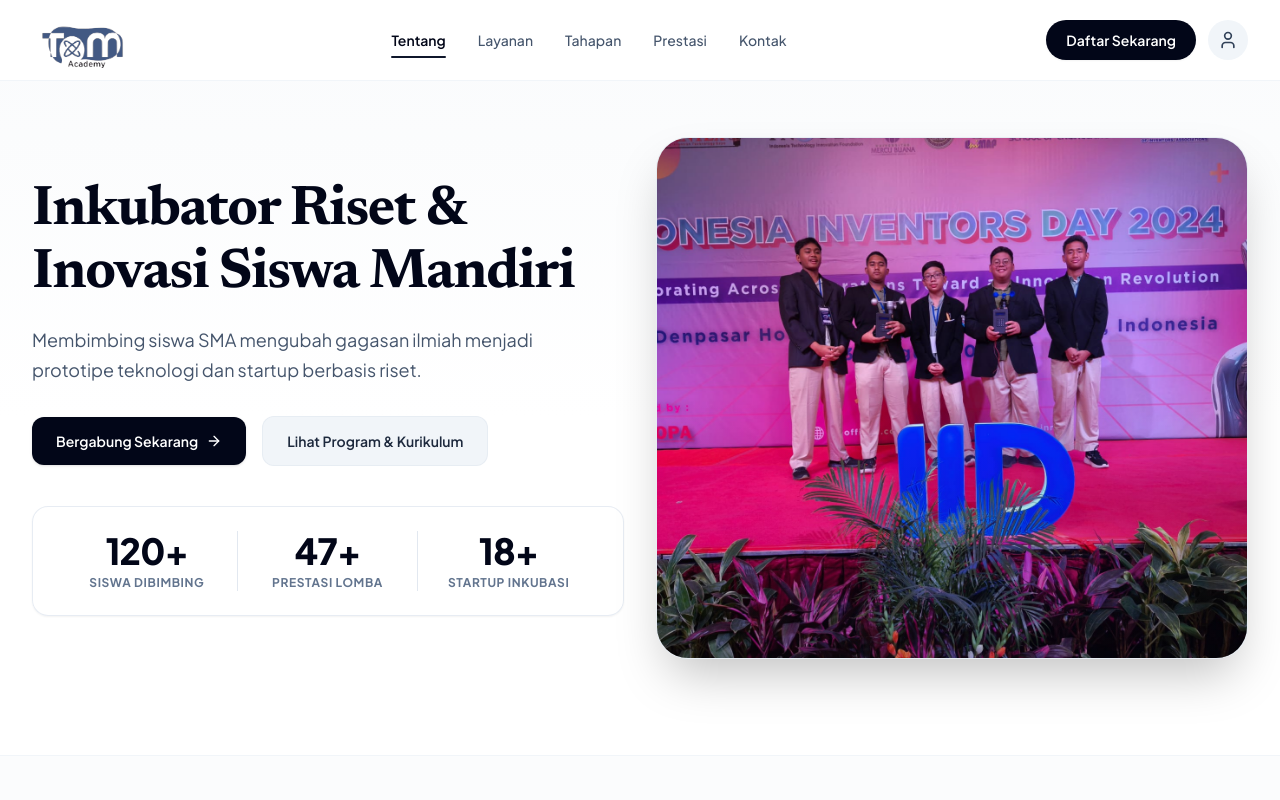
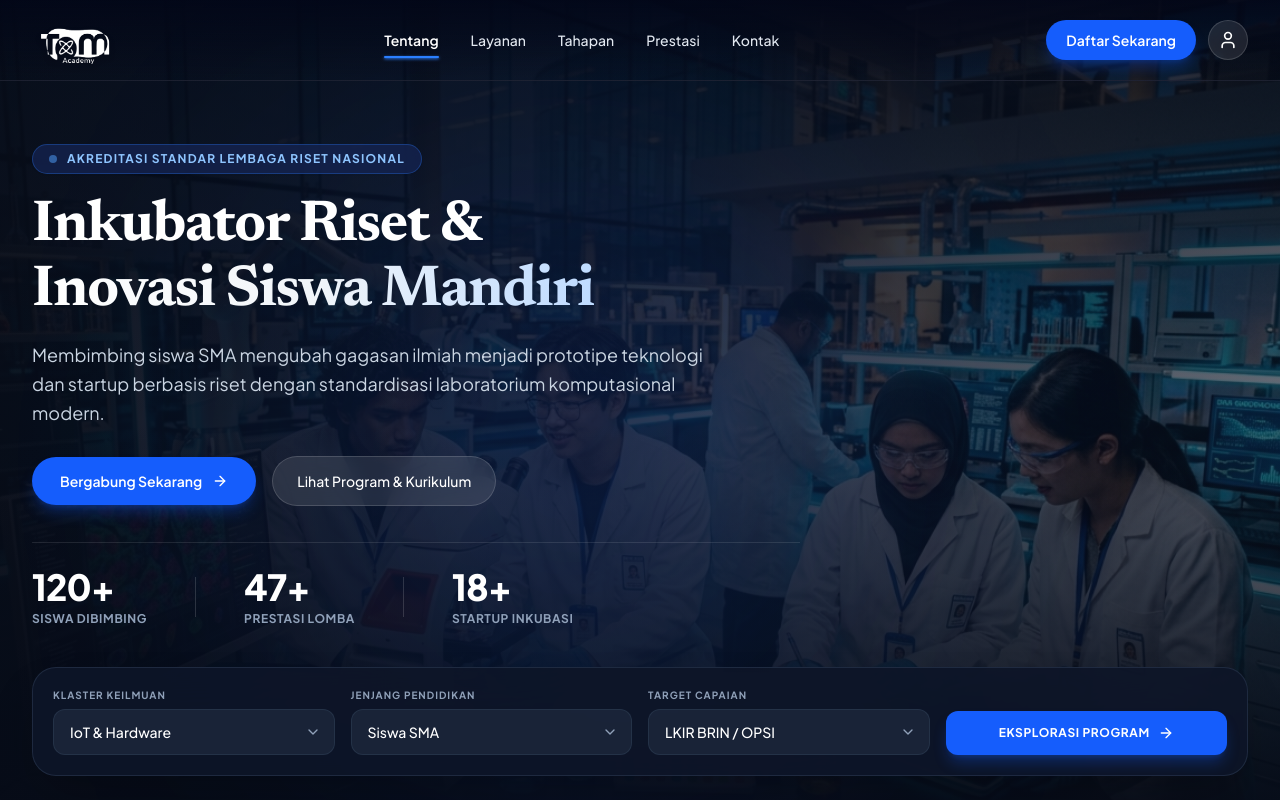
Before and after one commit to LubaidArfaCasillas/Rebuild-Tom-Academy, a React (Vite) app: page / in a window 1280 px wide. Shown: the top 800 px of the page. Built offline with nearby package versions, Linux system fonts and the light colour scheme.

Commit message:
style penyesuaian header

```diff
--- a/src/components/HeroSection.jsx
+++ b/src/components/HeroSection.jsx
@@ -1,84 +1,201 @@
-import { ArrowRight } from 'lucide-react';
+import { useState } from 'react';
+import { ArrowRight, ChevronDown } from 'lucide-react';
 
 export default function HeroSection() {
+  const [cluster, setCluster] = useState('IoT & Hardware');
+  const [level, setLevel] = useState('Siswa SMA');
+  const [target, setTarget] = useState('LKIR BRIN / OPSI');
+
+  const clusters = [
+    'IoT & Hardware',
+    'Bioteknologi Pangan',
+    'Energi Terbarukan',
+    'Karya Tulis Ilmiah',
+    'Kecerdasan Buatan (AI)',
+  ];
+
+  const levels = [
+    'Siswa SMA',
+    'Siswa SMK',
+    'Madrasah Aliyah (MA)',
+    'Alumni / Pra-Kuliah',
+  ];
+
+  const targets = [
+    'LKIR BRIN / OPSI',
+    'Kompetisi Internasional (ISEF/MTE)',
+    'Publikasi Jurnal & HAKI',
+    'Inkubasi Startup Siswa',
+  ];
+
   return (
-    <section className="relative pt-8 pb-16 md:pt-14 md:pb-24 bg-gradient-to-b from-slate-50/70 via-white to-white overflow-hidden">
-      {/* Background subtle radial glow */}
-      <div className="absolute top-0 left-1/4 w-96 h-96 bg-blue-100/40 rounded-full blur-3xl -z-10 pointer-events-none" />
-      <div className="absolute top-1/3 right-10 w-96 h-96 bg-emerald-50/40 rounded-full blur-3xl -z-10 pointer-events-none" />
+    <section className="relative min-h-[760px] lg:min-h-[840px] flex flex-col justify-between overflow-hidden bg-slate-950 text-white">
+      {/* Background Cinematic Photo with Gradient Overlays */}
+      <div className="absolute inset-0 z-0">
+        <img
+          src="/hero-bg.jpg"
+          alt="Laboratorium Riset Siswa TOM Academy"
+          className="w-full h-full object-cover object-center scale-102 transition-transform duration-1000"
+        />
+        {/* Dark Cinematic Vignette & Deep Blue Ambient Overlays */}
+        <div className="absolute inset-0 bg-gradient-to-r from-[#070c18]/95 via-[#081022]/85 to-[#081022]/60" />
+        <div className="absolute inset-0 bg-gradient-to-t from-[#070c18] via-transparent to-[#070c18]/75" />
+        <div className="absolute top-1/4 left-1/4 w-[500px] h-[500px] bg-blue-600/15 rounded-full blur-[140px] pointer-events-none" />
+      </div>
 
-      <div className="max-w-7xl mx-auto px-4 sm:px-6 lg:px-8">
-        <div className="grid grid-cols-1 lg:grid-cols-12 gap-12 lg:gap-8 items-center">
-          {/* Left Column */}
-          <div className="lg:col-span-6 flex flex-col justify-center text-left">
-            <h1 className="font-serif text-4xl sm:text-5xl lg:text-[56px] font-bold text-slate-950 tracking-tight leading-[1.12]">
-              Inkubator Riset &amp; Inovasi Siswa Mandiri
+      {/* Main Content Area */}
+      <div className="max-w-7xl mx-auto px-4 sm:px-6 lg:px-8 pt-28 pb-12 sm:pt-32 sm:pb-14 lg:pt-36 lg:pb-16 relative z-10 w-full flex-1 flex flex-col justify-between text-left">
+        {/* Top Hero Text Column */}
+        <div className="max-w-3xl">
+          {/* Accreditation Badge */}
+          <div className="inline-flex items-center gap-2.5 px-4 py-1.5 rounded-full bg-blue-950/70 border border-blue-500/30 text-blue-300 text-[11px] sm:text-xs font-bold tracking-widest uppercase backdrop-blur-md shadow-xs">
+            <span className="w-2 h-2 rounded-full bg-blue-400 animate-pulse" />
+            <span>AKREDITASI STANDAR LEMBAGA RISET NASIONAL</span>
+          </div>
+
+          {/* Headline */}
+          <h1 className="mt-5 font-serif text-4xl sm:text-5xl lg:text-[58px] font-bold text-white tracking-tight leading-[1.12]">
+            Inkubator Riset &amp;<br />
+            <span className="text-transparent bg-clip-text bg-gradient-to-r from-white via-slate-100 to-blue-200">
+              Inovasi Siswa Mandiri
+            </span>
           </h1>
 
-            <p className="mt-5 text-base sm:text-lg text-slate-600 leading-relaxed max-w-xl font-normal">
-              Membimbing siswa SMA mengubah gagasan ilmiah menjadi prototipe teknologi dan startup berbasis riset.
+          {/* Subtitle */}
+          <p className="mt-4 text-base sm:text-lg text-slate-300 leading-relaxed max-w-2xl font-normal">
+            Membimbing siswa SMA mengubah gagasan ilmiah menjadi prototipe teknologi dan startup berbasis riset dengan standardisasi laboratorium komputasional modern.
           </p>
 
           {/* Action Buttons */}
-            <div className="mt-8 flex flex-wrap items-center gap-4">
+          <div className="mt-7 flex flex-wrap items-center gap-4">
             <a
               href="#kontak"
-                className="inline-flex items-center gap-2 px-6 py-3.5 rounded-xl bg-slate-950 text-white font-semibold text-sm shadow-sm hover:bg-slate-800 active:scale-98 transition group"
+              className="inline-flex items-center gap-2.5 px-7 py-3.5 rounded-full bg-blue-600 hover:bg-blue-500 text-white font-semibold text-sm shadow-lg shadow-blue-600/30 active:scale-98 transition group"
             >
               <span>Bergabung Sekarang</span>
-                <ArrowRight className="w-4 h-4 group-hover:translate-x-0.5 transition-transform" />
+              <ArrowRight className="w-4 h-4 group-hover:translate-x-1 transition-transform" />
             </a>
 
             <a
               href="#layanan"
-                className="inline-flex items-center px-6 py-3.5 rounded-xl bg-slate-100 hover:bg-slate-200/80 border border-slate-200/60 text-slate-800 font-semibold text-sm transition"
+              className="inline-flex items-center px-6 py-3.5 rounded-full bg-white/10 hover:bg-white/15 border border-white/15 text-white font-medium text-sm backdrop-blur-md transition"
             >
               Lihat Program &amp; Kurikulum
             </a>
           </div>
 
-            {/* Stats Card */}
-            <div className="mt-10 p-6 rounded-2xl bg-white/90 border border-slate-200/80 shadow-xs backdrop-blur-sm">
-              <div className="grid grid-cols-3 divide-x divide-slate-200 text-center">
-                <div className="px-2">
-                  <div className="font-sans text-3xl sm:text-4xl font-extrabold text-slate-950 tracking-tight">
+          {/* Metrics Row with Dividers */}
+          <div className="mt-9 flex flex-wrap items-center gap-8 sm:gap-12 pt-6 border-t border-white/10">
+            <div>
+              <div className="font-sans text-3xl sm:text-4xl font-extrabold text-white tracking-tight">
                 120+
               </div>
-                  <div className="mt-1 text-[11px] sm:text-xs uppercase font-bold tracking-wider text-slate-500">
+              <div className="mt-1 text-[11px] sm:text-xs uppercase font-bold tracking-wider text-slate-400">
                 Siswa Dibimbing
               </div>
             </div>
 
-                <div className="px-2">
-                  <div className="font-sans text-3xl sm:text-4xl font-extrabold text-slate-950 tracking-tight">
+            <div className="hidden sm:block w-px h-10 bg-white/15" />
+
+            <div>
+              <div className="font-sans text-3xl sm:text-4xl font-extrabold text-white tracking-tight">
                 47+
               </div>
-                  <div className="mt-1 text-[11px] sm:text-xs uppercase font-bold tracking-wider text-slate-500">
+              <div className="mt-1 text-[11px] sm:text-xs uppercase font-bold tracking-wider text-slate-400">
                 Prestasi Lomba
               </div>
             </div>
 
-                <div className="px-2">
-                  <div className="font-sans text-3xl sm:text-4xl font-extrabold text-slate-950 tracking-tight">
+            <div className="hidden sm:block w-px h-10 bg-white/15" />
+
+            <div>
+              <div className="font-sans text-3xl sm:text-4xl font-extrabold text-white tracking-tight">
                 18+
               </div>
-                  <div className="mt-1 text-[11px] sm:text-xs uppercase font-bold tracking-wider text-slate-500">
+              <div className="mt-1 text-[11px] sm:text-xs uppercase font-bold tracking-wider text-slate-400">
                 Startup Inkubasi
               </div>
             </div>
           </div>
         </div>
+
+        {/* Bottom Floating Research Discovery Capsule (WoodNest / Nixtio Style) */}
+        <div className="mt-8 lg:mt-10 w-full">
+          <div className="p-4 sm:p-5 rounded-3xl bg-[#0e1628]/90 border border-slate-700/50 backdrop-blur-xl shadow-2xl">
+            <div className="grid grid-cols-1 md:grid-cols-12 gap-4 items-end">
+              {/* Segment 1: Klaster Keilmuan */}
+              <div className="md:col-span-3">
+                <label className="text-[10px] font-bold tracking-widest text-slate-400 uppercase mb-1.5 block">
+                  KLASTER KEILMUAN
+                </label>
+                <div className="relative">
+                  <select
+                    value={cluster}
+                    onChange={(e) => setCluster(e.target.value)}
+                    className="w-full appearance-none bg-slate-800/80 border border-slate-700/50 rounded-xl px-4 py-3 text-white text-sm font-medium focus:outline-none focus:ring-2 focus:ring-blue-500 transition cursor-pointer pr-10"
+                  >
+                    {clusters.map((item) => (
+                      <option key={item} value={item} className="bg-slate-900 text-white">
+                        {item}
+                      </option>
+                    ))}
+                  </select>
+                  <ChevronDown className="w-4 h-4 text-slate-400 absolute right-3.5 top-1/2 -translate-y-1/2 pointer-events-none" />
+                </div>
               </div>
 
-          {/* Right Column: Hero Visual Photo */}
-          <div className="lg:col-span-6">
-            <div className="relative rounded-[32px] overflow-hidden shadow-2xl border border-slate-200/60 bg-slate-100 group">
-              <img
-                src="/dokum/dokum23.jpeg"
-                alt="Siswa dan mentor TOM Academy di laboratorium riset"
-                className="w-full h-[400px] sm:h-[480px] lg:h-[520px] object-cover group-hover:scale-102 transition-transform duration-500"
-              />
-              <div className="absolute inset-0 bg-gradient-to-t from-slate-950/40 via-transparent to-transparent opacity-60" />
+              {/* Segment 2: Jenjang Pendidikan */}
+              <div className="md:col-span-3">
+                <label className="text-[10px] font-bold tracking-widest text-slate-400 uppercase mb-1.5 block">
+                  JENJANG PENDIDIKAN
+                </label>
+                <div className="relative">
+                  <select
+                    value={level}
+                    onChange={(e) => setLevel(e.target.value)}
+                    className="w-full appearance-none bg-slate-800/80 border border-slate-700/50 rounded-xl px-4 py-3 text-white text-sm font-medium focus:outline-none focus:ring-2 focus:ring-blue-500 transition cursor-pointer pr-10"
+                  >
+                    {levels.map((item) => (
+                      <option key={item} value={item} className="bg-slate-900 text-white">
+                        {item}
+                      </option>
+                    ))}
+                  </select>
+                  <ChevronDown className="w-4 h-4 text-slate-400 absolute right-3.5 top-1/2 -translate-y-1/2 pointer-events-none" />
+                </div>
+              </div>
+
+              {/* Segment 3: Target Capaian */}
+              <div className="md:col-span-3">
+                <label className="text-[10px] font-bold tracking-widest text-slate-400 uppercase mb-1.5 block">
+                  TARGET CAPAIAN
+                </label>
+                <div className="relative">
+                  <select
+                    value={target}
+                    onChange={(e) => setTarget(e.target.value)}
+                    className="w-full appearance-none bg-slate-800/80 border border-slate-700/50 rounded-xl px-4 py-3 text-white text-sm font-medium focus:outline-none focus:ring-2 focus:ring-blue-500 transition cursor-pointer pr-10"
+                  >
+                    {targets.map((item) => (
+                      <option key={item} value={item} className="bg-slate-900 text-white">
+                        {item}
+                      </option>
+                    ))}
+                  </select>
+                  <ChevronDown className="w-4 h-4 text-slate-400 absolute right-3.5 top-1/2 -translate-y-1/2 pointer-events-none" />
+                </div>
+              </div>
+
+              {/* Action Button */}
+              <div className="md:col-span-3">
+                <a
+                  href="#layanan"
+                  className="w-full inline-flex items-center justify-center gap-2 px-6 py-3.5 rounded-xl bg-blue-600 hover:bg-blue-500 active:scale-98 text-white font-bold text-xs uppercase tracking-wider shadow-lg shadow-blue-600/30 transition group"
+                >
+                  <span>EKSPLORASI PROGRAM</span>
+                  <ArrowRight className="w-4 h-4 group-hover:translate-x-1 transition-transform" />
+                </a>
+              </div>
             </div>
           </div>
         </div>
--- a/src/components/Navbar.jsx
+++ b/src/components/Navbar.jsx
@@ -1,9 +1,18 @@
-import { useState } from 'react';
+import { useState, useEffect } from 'react';
 import { User, Menu, X } from 'lucide-react';
 
 export default function Navbar() {
   const [isOpen, setIsOpen] = useState(false);
   const [activeTab, setActiveTab] = useState('Tentang');
+  const [isScrolled, setIsScrolled] = useState(false);
+
+  useEffect(() => {
+    const handleScroll = () => {
+      setIsScrolled(window.scrollY > 40);
+    };
+    window.addEventListener('scroll', handleScroll);
+    return () => window.removeEventListener('scroll', handleScroll);
+  }, []);
 
   const navLinks = [
     { name: 'Tentang', href: '#tentang' },
@@ -14,14 +23,22 @@
   ];
 
   return (
-    <header className="sticky top-0 z-50 bg-white/90 backdrop-blur-md border-b border-slate-100">
+    <header
+      className={`fixed top-0 left-0 right-0 z-50 transition-all duration-300 ${
+        isScrolled
+          ? 'bg-white/95 backdrop-blur-md border-b border-slate-200/80 shadow-xs'
+          : 'bg-gradient-to-b from-slate-950/80 via-slate-950/40 to-transparent border-b border-white/10'
+      }`}
+    >
       <div className="max-w-7xl mx-auto px-4 sm:px-6 lg:px-8 h-20 flex items-center justify-between">
         {/* Logo */}
         <a href="#" className="flex items-center group">
           <img
             src="/logo.svg"
             alt="TOM Academy"
-            className="h-12 sm:h-14 w-auto object-contain transition-transform group-hover:scale-105"
+            className={`h-11 sm:h-12 w-auto object-contain transition-all duration-300 group-hover:scale-105 ${
+              !isScrolled ? 'brightness-0 invert drop-shadow-md' : ''
+            }`}
           />
         </a>
 
@@ -35,12 +52,22 @@
                 href={link.href}
                 onClick={() => setActiveTab(link.name)}
                 className={`relative py-2 text-sm font-medium transition-colors ${
-                  isActive ? 'text-slate-950 font-semibold' : 'text-slate-600 hover:text-slate-950'
+                  isScrolled
+                    ? isActive
+                      ? 'text-slate-950 font-semibold'
+                      : 'text-slate-600 hover:text-slate-950'
+                    : isActive
+                    ? 'text-white font-semibold'
+                    : 'text-slate-200 hover:text-white'
                 }`}
               >
                 {link.name}
                 {isActive && (
-                  <span className="absolute bottom-0 left-0 w-full h-[2px] bg-slate-900 rounded-full" />
+                  <span
+                    className={`absolute bottom-0 left-0 w-full h-[2px] rounded-full ${
+                      isScrolled ? 'bg-slate-900' : 'bg-blue-500 shadow-sm shadow-blue-500'
+                    }`}
+                  />
                 )}
               </a>
             );
@@ -51,14 +78,22 @@
         <div className="hidden md:flex items-center gap-3">
           <a
             href="#kontak"
-            className="inline-flex items-center justify-center px-5 py-2.5 rounded-full bg-slate-950 text-white text-sm font-semibold hover:bg-slate-800 active:scale-98 transition shadow-xs"
+            className={`inline-flex items-center justify-center px-5 py-2.5 rounded-full text-sm font-semibold active:scale-98 transition ${
+              isScrolled
+                ? 'bg-slate-950 text-white hover:bg-slate-800 shadow-xs'
+                : 'bg-blue-600 text-white hover:bg-blue-500 shadow-lg shadow-blue-600/30'
+            }`}
           >
             Daftar Sekarang
           </a>
           <button
             type="button"
             aria-label="User Account"
-            className="w-10 h-10 rounded-full bg-slate-100 hover:bg-slate-200 text-slate-700 flex items-center justify-center transition"
+            className={`w-10 h-10 rounded-full flex items-center justify-center transition ${
+              isScrolled
+                ? 'bg-slate-100 hover:bg-slate-200 text-slate-700'
+                : 'bg-white/10 hover:bg-white/20 text-white border border-white/15 backdrop-blur-sm'
+            }`}
           >
             <User className="w-5 h-5" />
           </button>
@@ -69,7 +104,11 @@
           <button
             type="button"
             onClick={() => setIsOpen(!isOpen)}
-            className="p-2 rounded-lg text-slate-600 hover:text-slate-900 hover:bg-slate-100"
+            className={`p-2 rounded-lg transition ${
+              isScrolled
+                ? 'text-slate-600 hover:text-slate-900 hover:bg-slate-100'
+                : 'text-white hover:bg-white/10'
+            }`}
             aria-label="Toggle menu"
           >
             {isOpen ? <X className="w-6 h-6" /> : <Menu className="w-6 h-6" />}
@@ -79,7 +118,13 @@
 
       {/* Mobile Dropdown */}
       {isOpen && (
-        <div className="md:hidden border-b border-slate-200 bg-white px-4 pt-2 pb-6 space-y-3">
+        <div
+          className={`md:hidden border-b px-4 pt-2 pb-6 space-y-3 ${
+            isScrolled
+              ? 'bg-white border-slate-200 text-slate-900'
+              : 'bg-slate-950/95 backdrop-blur-xl border-slate-800 text-white'
+          }`}
+        >
           {navLinks.map((link) => (
             <a
               key={link.name}
@@ -89,7 +134,13 @@
                 setIsOpen(false);
               }}
               className={`block px-3 py-2 rounded-lg text-base font-medium ${
-                activeTab === link.name ? 'bg-slate-100 text-slate-900' : 'text-slate-600 hover:bg-slate-50'
+                isScrolled
+                  ? activeTab === link.name
+                    ? 'bg-slate-100 text-slate-900'
+                    : 'text-slate-600 hover:bg-slate-50'
+                  : activeTab === link.name
+                  ? 'bg-white/10 text-white'
+                  : 'text-slate-300 hover:bg-white/5'
               }`}
             >
               {link.name}
@@ -99,7 +150,7 @@
             <a
               href="#kontak"
               onClick={() => setIsOpen(false)}
-              className="w-full text-center px-4 py-3 rounded-xl bg-slate-950 text-white font-medium text-sm"
+              className="w-full text-center px-4 py-3 rounded-xl bg-blue-600 hover:bg-blue-500 text-white font-medium text-sm transition"
             >
               Daftar Sekarang
             </a>
```
Also changed, not shown: public/hero-bg.jpg (added). Lines whose indentation alone changed are shown as unchanged.
